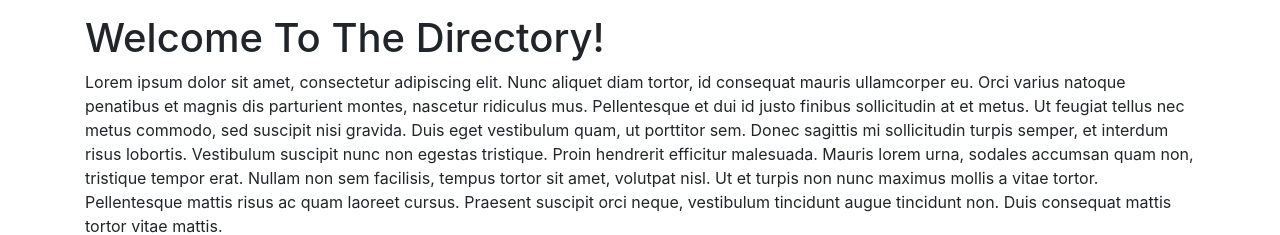
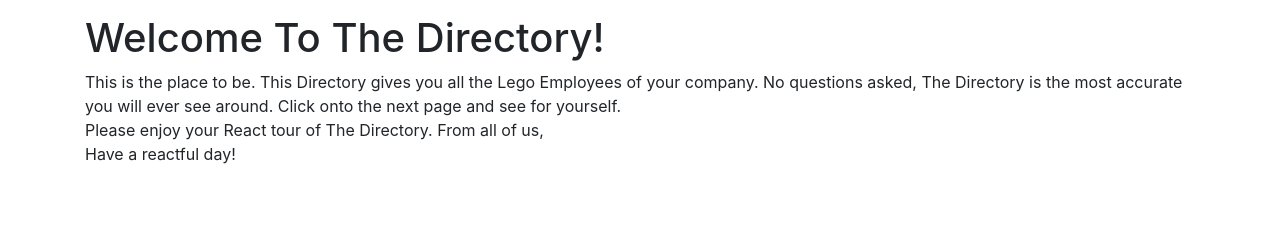
Before and after one commit to ifeasome/react-emp-directory, a React (Create React App) app: page / in a window 1280 px wide. Shown: the part 572-807 px from the top of the page. Built offline with nearby package versions, Linux system fonts and the light colour scheme.

Commit message:
Update About.js

```diff
--- a/src/pages/About.js
+++ b/src/pages/About.js
@@ -7,7 +7,7 @@
 function About() {
   return (
     <div>
-      <Hero backgroundImage="https://unsplash.com/photos/Vr_yaCXzLP0">
+      <Hero backgroundImage="https://source.unsplash.com/Vr_yaCXzLP0/1600x900">
         <h1>Employee Directory</h1>
         <h2>The Directory for all your Employees</h2>
       </Hero>
@@ -20,17 +20,11 @@
         <Row>
           <Col size="md-12">
             <p>
-              Lorem ipsum dolor sit amet, consectetur adipiscing elit. Nunc aliquet diam tortor, id
-              consequat mauris ullamcorper eu. Orci varius natoque penatibus et magnis dis
-              parturient montes, nascetur ridiculus mus. Pellentesque et dui id justo finibus
-              sollicitudin at et metus. Ut feugiat tellus nec metus commodo, sed suscipit nisi
-              gravida. Duis eget vestibulum quam, ut porttitor sem. Donec sagittis mi sollicitudin
-              turpis semper, et interdum risus lobortis. Vestibulum suscipit nunc non egestas
-              tristique. Proin hendrerit efficitur malesuada. Mauris lorem urna, sodales accumsan
-              quam non, tristique tempor erat. Nullam non sem facilisis, tempus tortor sit amet,
-              volutpat nisl. Ut et turpis non nunc maximus mollis a vitae tortor. Pellentesque
-              mattis risus ac quam laoreet cursus. Praesent suscipit orci neque, vestibulum
-              tincidunt augue tincidunt non. Duis consequat mattis tortor vitae mattis.
+              This is the place to be. This Directory gives you all the Lego Employees of your company.
+              No questions asked, The Directory is the most accurate you will ever see around. Click onto the next
+              page and see for yourself. <br/> Please enjoy your React tour of The Directory.
+              From all of us, <br/>
+              Have a reactful day!
             </p>
           </Col>
         </Row>
```
